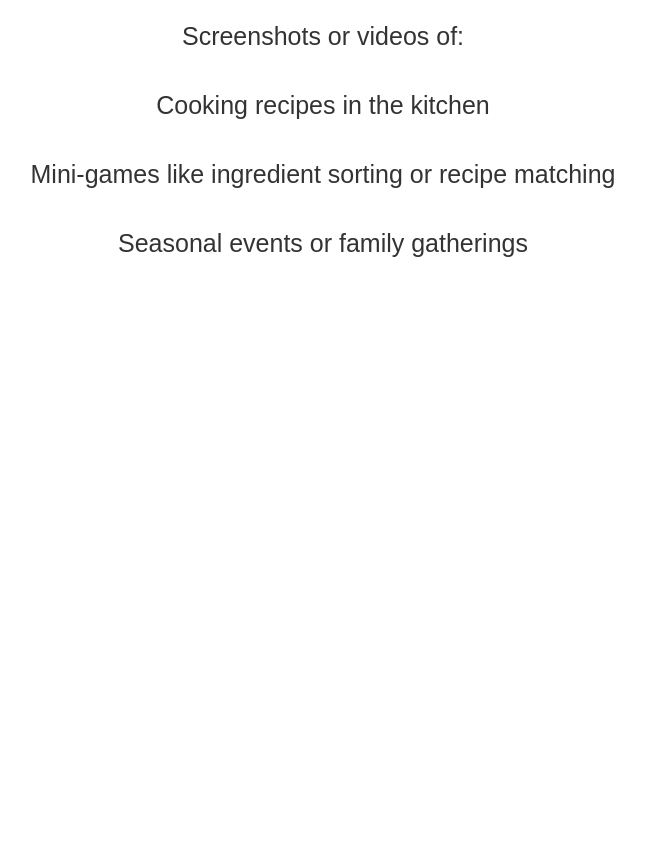
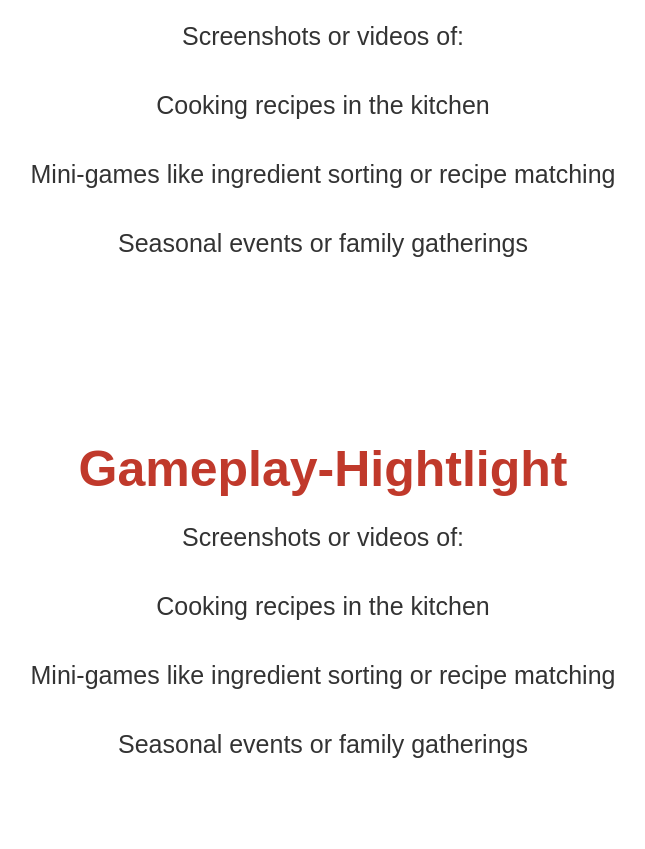
Before and after one commit to JenKaiWang/test, a plain HTML site: page index.html in a window 1280 px wide. Shown: the part 1374-2223 px from the top of the page, without its empty margins (317-962 px from the left). Before the commit the page ends 1722 px from the top, so only its background shows below. Drawn offline with Linux system fonts and the light colour scheme.

Commit message:
second try

```diff
--- a/index.html
+++ b/index.html
@@ -63,5 +63,14 @@
         <p>Mini-games like ingredient sorting or recipe matching</p>
         <p>Seasonal events or family gatherings</p>
     </section>
+
+        <!--Gameplay Hightlight-->
+        <section class="gameplay-hightlight">
+            <h2>Gameplay-Hightlight</h2>
+            <p>Screenshots or videos of:</p>
+            <p>Cooking recipes in the kitchen</p>
+            <p>Mini-games like ingredient sorting or recipe matching</p>
+            <p>Seasonal events or family gatherings</p>
+        </section>
 </body>
 </html>
```
